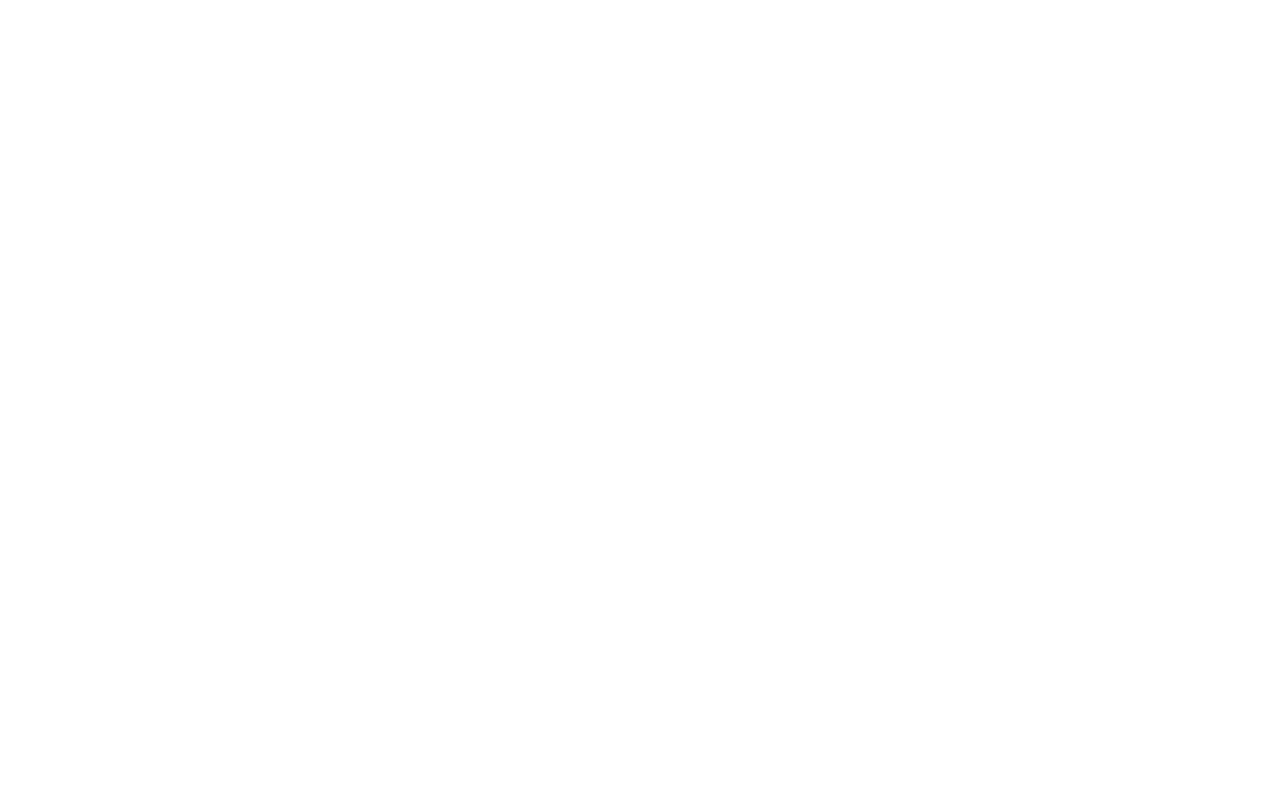
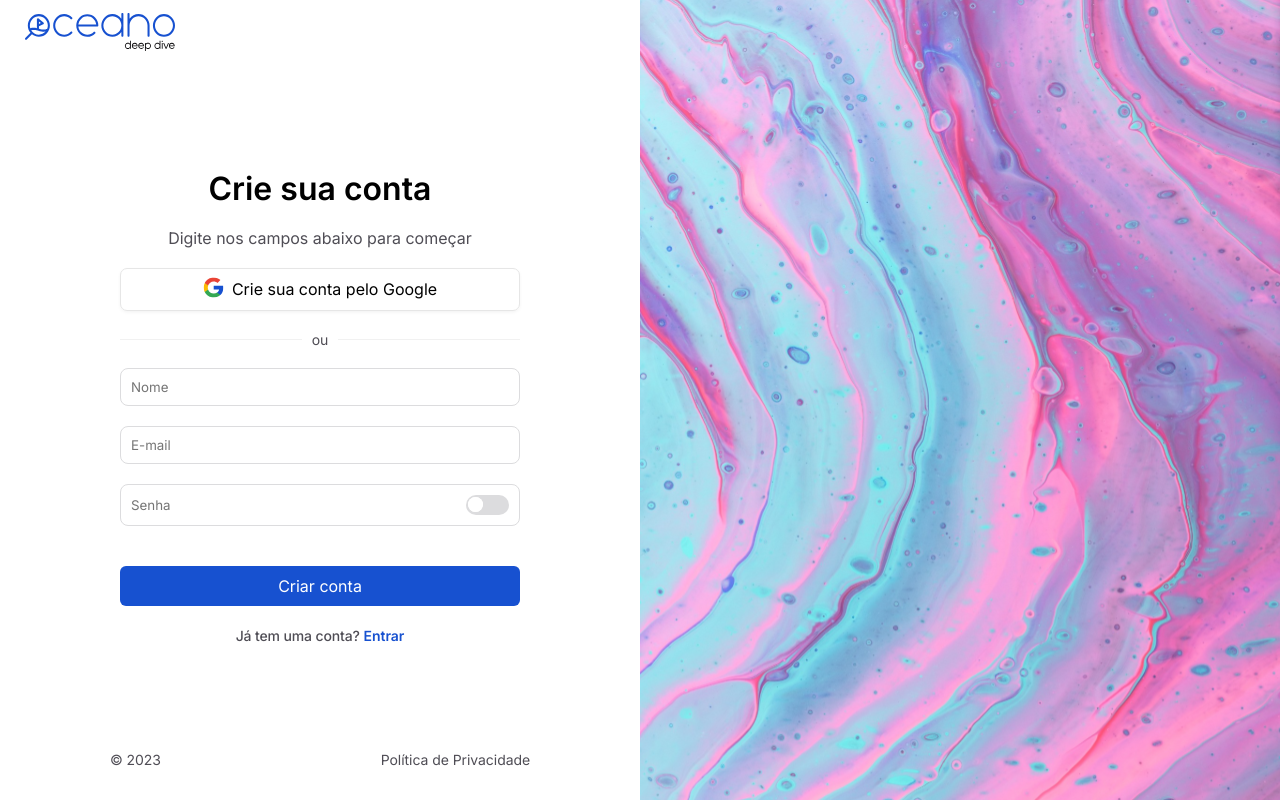
Before and after one commit to JaumDarkz/oceano-cashback, a Next.js app: page /register in a window 1280 px wide. Built offline with nearby package versions, Linux system fonts and the light colour scheme.

Commit message:
feat: add semifinalized register page

```diff
--- a/components/Auth/LoginPage/index.tsx
+++ b/components/Auth/LoginPage/index.tsx
@@ -25,7 +25,7 @@
         <div className={styles.loginContainer}>
           <div className={styles.contentContainer}>
             <div className={styles.title}>
-              Entrar na Conta
+              Entrar na conta
             </div>
 
             <div className={styles.info}>
@@ -83,7 +83,7 @@
             </div>
 
             <div className={styles.registerCall}>
-              Não é um membro? <span>Criar uma conta</span>
+              Não é um membro? <span onClick={() => window.open('/register', '_self')}>Criar uma conta</span>
             </div>
           </div>
         </div>
--- a/components/Auth/RegisterPage/index.tsx
+++ b/components/Auth/RegisterPage/index.tsx
@@ -1,11 +1,99 @@
+import Image from 'next/image'
+import { useState } from 'react'
+
+import TextInput from '../Reusable/TextInput'
+
 import styles from './styles.module.scss'
 
-const Register = () => {
+import logo from '@/public/assets/brand/bluelogo.svg'
+import google from '@/public/assets/icons/google.svg'
+
+const RegisterPage = () => {
+  const [isChecked, setIsChecked] = useState(false)
+
+  const handleChange = () => {
+    setIsChecked(!isChecked)
+  }
+
   return (
     <div className={styles.container}>
+      <div className={styles.leftSide}>
+        <div className={styles.logoContainer}>
+          <Image src={logo} alt='Logo' />
+        </div>
 
+        <div className={styles.loginContainer}>
+          <div className={styles.contentContainer}>
+            <div className={styles.title}>
+              Crie sua conta
+            </div>
+
+            <div className={styles.info}>
+              Digite nos campos abaixo para começar
+            </div>
+
+            <div className={styles.googleButton}>
+              <div className={styles.image}>
+                <Image src={google} alt='Google' />
+              </div>
+
+              <div className={styles.text}>
+                Crie sua conta pelo Google
+              </div>
+            </div>
+
+            <div className={styles.orContainer}>
+              <div className={styles.line} />
+
+              <div className={styles.or}>
+                ou
+              </div>
+
+              <div className={styles.line} />
+            </div>
+
+            <div className={styles.inputsContainer}>
+              <div className={styles.nameInput}>
+                <TextInput placeholder='Nome' password={false} />
+              </div>
+
+              <div className={styles.emailInput}>
+                <TextInput placeholder='E-mail' password={false} />
+              </div>
+
+              <div className={styles.passwordInput}>
+                <TextInput placeholder='Senha' password={true} />
+              </div>
+            </div>
+
+            <div className={styles.optionsContainer}>
+
+            </div>
+
+            <div className={styles.loginButton} onClick={() => window.open('/login', '_self')}>
+              Criar conta
+            </div>
+
+            <div className={styles.registerCall}>
+              Já tem uma conta? <span onClick={() => window.open('/login', '_self')}>Entrar</span>
+            </div>
+          </div>
+        </div>
+
+        <div className={styles.legalContainer}>
+          <div className={styles.year}>
+            © 2023
+          </div>
+
+          <div className={styles.policy}>
+            Política de Privacidade
+          </div>
+        </div>
+      </div>
+
+      <div className={styles.rightSide} />
     </div>
   )
 }
 
-export default Register
+export default RegisterPage
--- a/components/Auth/RegisterPage/styles.module.scss
+++ b/components/Auth/RegisterPage/styles.module.scss
@@ -1,3 +1,146 @@
 .container {
+  width: 100%;
+  height: 100vh;
+  display: flex;
 
+  .leftSide {
+    width: 50%;
+    display: flex;
+    flex-direction: column;
+    justify-content: space-between;
+
+    .logoContainer {
+      width: 100%;
+      height: 8vh;
+      display: flex;
+      align-items: center;
+      margin-left: 25px;
+    }
+
+    .loginContainer {
+      display: flex;
+      flex-direction: column;
+      align-items: center;
+
+      .contentContainer {
+        width: 400px;
+        display: flex;
+        flex-direction: column;
+        gap: 20px;
+        align-items: center;
+
+        .title {
+          font-size: 32px;
+          font-weight: 600;
+        }
+
+        .info {
+          color: var(--gray);
+        }
+
+        .googleButton {
+          display: flex;
+          padding: 8px 12px;
+          justify-content: center;
+          align-items: center;
+          gap: 8px;
+          flex: 1 0 0;
+          align-self: stretch;
+          box-shadow: 0px 1.5px 4px -1px rgba(10, 9, 11, 0.07);
+          border: 1px solid var(--border);
+          border-radius: 7px;
+          transition: 0.3s;
+
+          &:hover {
+            cursor: pointer;
+            background: rgb(233, 233, 233);
+          }
+        }
+
+        .orContainer {
+          width: 100%;
+          display: flex;
+          align-items: center;
+
+          .line {
+            width: 100%;
+            height: 1px;
+            background: var(--line);
+          }
+
+          .or {
+            padding: 0px 10px;
+            color: var(--gray);
+            font-size: 14px;
+          }
+        }
+
+        .inputsContainer {
+          width: 100%;
+          display: flex;
+          flex-direction: column;
+          gap: 20px;
+        }
+
+        .optionsContainer {
+
+        }
+
+        .loginButton {
+          background: var(--blue);
+          width: 100%;
+          text-align: center;
+          padding: 10px 0px;
+          color: white;
+          border-radius: 6px;
+          transition: 0.3s;
+
+          &:hover {
+            cursor: pointer;
+            filter: brightness(1.2);
+          }
+        }
+
+        .registerCall {
+          color: var(--gray);
+          font-family: Inter;
+          font-size: 14px;
+          font-style: normal;
+          font-weight: 500;
+          line-height: 16px;
+          letter-spacing: -0.13px;
+
+          :is(span) {
+            color: var(--blue);
+            cursor: pointer;
+            font-size: 14px;
+            font-style: normal;
+            font-weight: 550;
+            line-height: 20px;
+            letter-spacing: -0.02px;
+          }
+        }
+      }
+    }
+
+    .legalContainer {
+      width: 100%;
+      margin-bottom: 30px;
+      display: flex;
+      justify-content: space-around;
+      font-size: 14px;
+      font-style: normal;
+      font-weight: 400;
+      line-height: 20px;
+      letter-spacing: -0.05px;
+      color: var(--gray);
+    }
+  }
+
+  .rightSide {
+    width: 50%;
+    background-image: url("../../../public/assets/images/pinkbluebg.svg");
+    background-repeat: no-repeat;
+    background-size: 100%;
+  }
 }
--- a/components/Auth/Reusable/TextInput/index.tsx
+++ b/components/Auth/Reusable/TextInput/index.tsx
@@ -1,40 +1,68 @@
-import { useState } from 'react'
-
+import { useState, useRef } from 'react'
 import styles from './styles.module.scss'
 
 interface Data {
-  placeholder: string,
-  password: boolean,
+  placeholder: string
+  password: boolean
 }
 
-const TextInput = ({placeholder, password}:Data) => {
+const TextInput = ({ placeholder, password }: Data) => {
   const [isChecked, setIsChecked] = useState(false)
+  const passInputRef = useRef<HTMLInputElement>(null)
 
   const handleChange = () => {
     setIsChecked(!isChecked)
   }
 
+  const verifyPassword = () => {
+    const passInput = passInputRef.current
+    if (passInput) {
+      const pass = passInput.value
+
+      const regex = /^(?=.*[a-z])(?=.*[A-Z])(?=.*\d).{8,}$/
+
+      if (regex.test(pass)) {
+        passInput.setCustomValidity('')
+      } else {
+        passInput.setCustomValidity(
+          'A senha deve ter pelo menos 8 caracteres, incluindo pelo menos uma letra maiúscula, uma letra minúscula e um número.'
+        )
+      }
+    }
+  }
+
   return (
     <div className={styles.container}>
-      {password == true ?
-        <input type={isChecked == true ? 'text' : 'password'} placeholder={placeholder} className={styles.HTMLinput} />
-      :
-        <input type="text" placeholder={placeholder} className={styles.HTMLinput} />
-      }
-      {password == true ?
+      {password === true ? (
+        <input
+          type={isChecked === true ? 'text' : 'password'}
+          placeholder={placeholder}
+          className={styles.HTMLinput}
+          required
+          onInput={verifyPassword}
+          ref={passInputRef}
+        />
+      ) : (
+        <input
+          type='text'
+          placeholder={placeholder}
+          className={styles.HTMLinput}
+        />
+      )}
+      {password === true ? (
         <div className={`${styles.switch} ${isChecked ? styles.on : ''}`}>
           <input
-        type="checkbox"
-        id="toggleSwitch"
+            type='checkbox'
+            id='toggleSwitch'
             checked={isChecked}
             onChange={handleChange}
           />
-      <label htmlFor="toggleSwitch" className={styles.switchLabel}>
+          <label htmlFor='toggleSwitch' className={styles.switchLabel}>
             <span className={styles.switchInner} />
             <span className={styles.switchToggle} />
           </label>
         </div>
-    : null}
+      ) : null}
     </div>
   )
 }
--- /dev/null
+++ b/components/PreLoader/styles.module.scss
@@ -0,0 +1,33 @@
+.container {
+  width: 100vw;
+  height: 100vh;
+  display: flex;
+  flex-direction: row;
+  justify-content: center;
+  background-repeat: repeat;
+  background-size: 300px;
+  overflow: hidden;
+
+  .columnContainer {
+    display: flex;
+    flex-direction: column;
+    justify-content: center;
+
+    .logoContainer {
+      animation: oscillate 2s ease-in forwards infinite;
+      transform: scale(1.2);
+    }
+  }
+}
+
+@keyframes oscillate {
+  0% {
+    opacity: 100%;
+  }
+  50% {
+    opacity: 45%;
+  }
+  100% {
+    opacity: 100%;
+  }
+}
--- a/pages/register.tsx
+++ b/pages/register.tsx
@@ -1,4 +1,6 @@
 import Head from 'next/head'
+
+import RegisterPage from '@/components/Auth/RegisterPage'
 
 export default function Register () {
   return (
@@ -9,6 +11,8 @@
         <meta name="viewport" content="width=device-width, initial-scale=1" />
         <link rel="icon" href="/favicon.ico" />
       </Head>
+
+      <RegisterPage />
     </>
   )
 }
```
Also changed, not shown: components/PreLoader/index.tsx (added, +19 -0 lines), pages/index.tsx (+10 -2 lines), components/Auth/Reusable/PasswordInput/index.tsx (deleted), components/Auth/Reusable/PasswordInput/styles.module.scss (deleted). Lines whose indentation alone changed are shown as unchanged.
